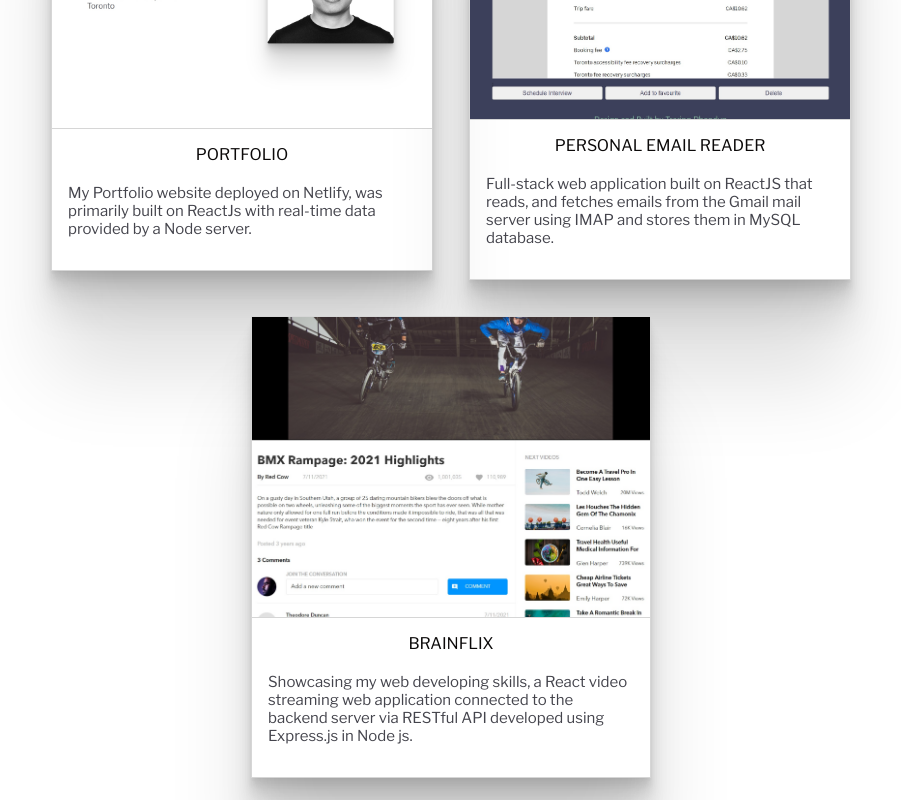
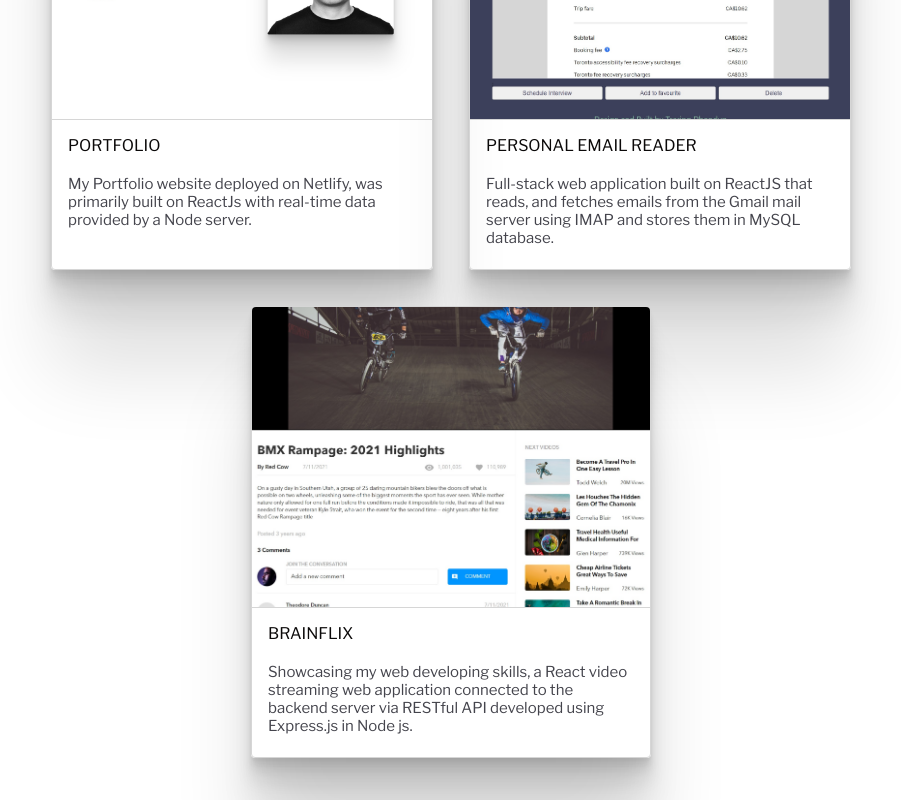
Before and after one commit to Tsedhondup/Portfolio, a React (Create React App) app: page / in a window 1280 px wide. Shown: the part 1960-2760 px from the top of the page, without its empty margins (189-1090 px from the left). Built offline with nearby package versions, Linux system fonts and the light colour scheme.

Commit message:
border radius for project image and project content

```diff
--- a/src/Components/Works/Works.scss
+++ b/src/Components/Works/Works.scss
@@ -57,21 +57,6 @@
     margin: auto;
   }
 
-  // Project headers
-  &__personal,
-  &__collaboration {
-    color: $ebony;
-    font-size: 18px;
-    font-weight: 500;
-    text-align: center;
-    text-transform: uppercase;
-    padding: 10px;
-    margin: auto;
-    margin-bottom: 16px;
-    @include tablet {
-      text-align: left;
-    }
-  }
   // Project items
   &__content {
     display: grid;
@@ -79,6 +64,7 @@
     max-width: 400px;
     margin: auto;
     border: 1px solid $pewter;
+    border-radius: 4px;
     box-shadow: 0 2.8px 2.2px rgba(0, 0, 0, 0.034),
       0 6.7px 5.3px rgba(0, 0, 0, 0.048), 0 12.5px 10px rgba(0, 0, 0, 0.06),
       0 22.3px 17.9px rgba(0, 0, 0, 0.072), 0 41.8px 33.4px rgba(0, 0, 0, 0.086),
@@ -92,6 +78,8 @@
       height: 300px;
       object-fit: cover;
       filter: grayscale(100%);
+      border-top-left-radius: 4px;
+      border-top-right-radius: 4px;
 
       @include tablet {
         max-width: 500px;
@@ -100,6 +88,7 @@
 
     // Projects text section
     &--text {
+      height: 150px;
       text-align: left;
       padding: $mobile-margin;
       border-top: 1px solid $pewter;
@@ -116,7 +105,7 @@
       padding-bottom: 16px;
       margin: auto;
       @include tablet {
-        // text-align: left;
+        text-align: left;
         margin: unset;
         margin-bottom: 10px;
       }
@@ -137,7 +126,7 @@
   }
   &__content:hover {
     border: 1px solid $pewter;
-    scale: 1.15;
+    scale: 1.13;
     transition: 1s;
   }
   &__content-brainflix {
```
